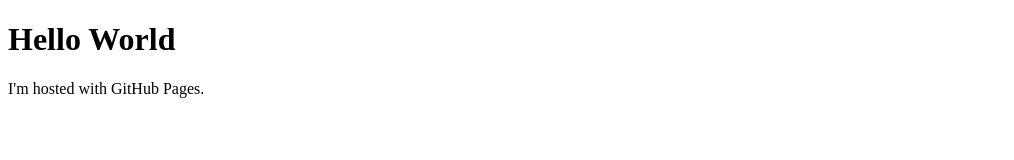
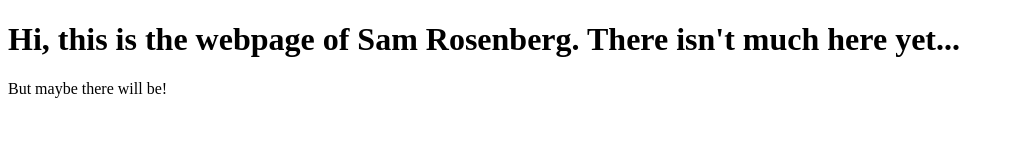
Before and after one commit to masgrebnesor/masgrebnesor.github.io, a plain HTML site: page index.html in a window 1280 px wide. Shown: the whole page, without its empty margins (0-1014 px from the left). Drawn offline with Linux system fonts and the light colour scheme.

Commit message:
It works.
yay

```diff
--- a/index.html
+++ b/index.html
@@ -1,7 +1,7 @@
 <!DOCTYPE html>
 <html>
 <body>
-<h1>Hello World</h1>
-<p>I'm hosted with GitHub Pages.</p>
+<h1>Hi, this is the webpage of Sam Rosenberg. There isn't much here yet...</h1>
+<p>But maybe there will be!</p>
 </body>
 </html>
```
